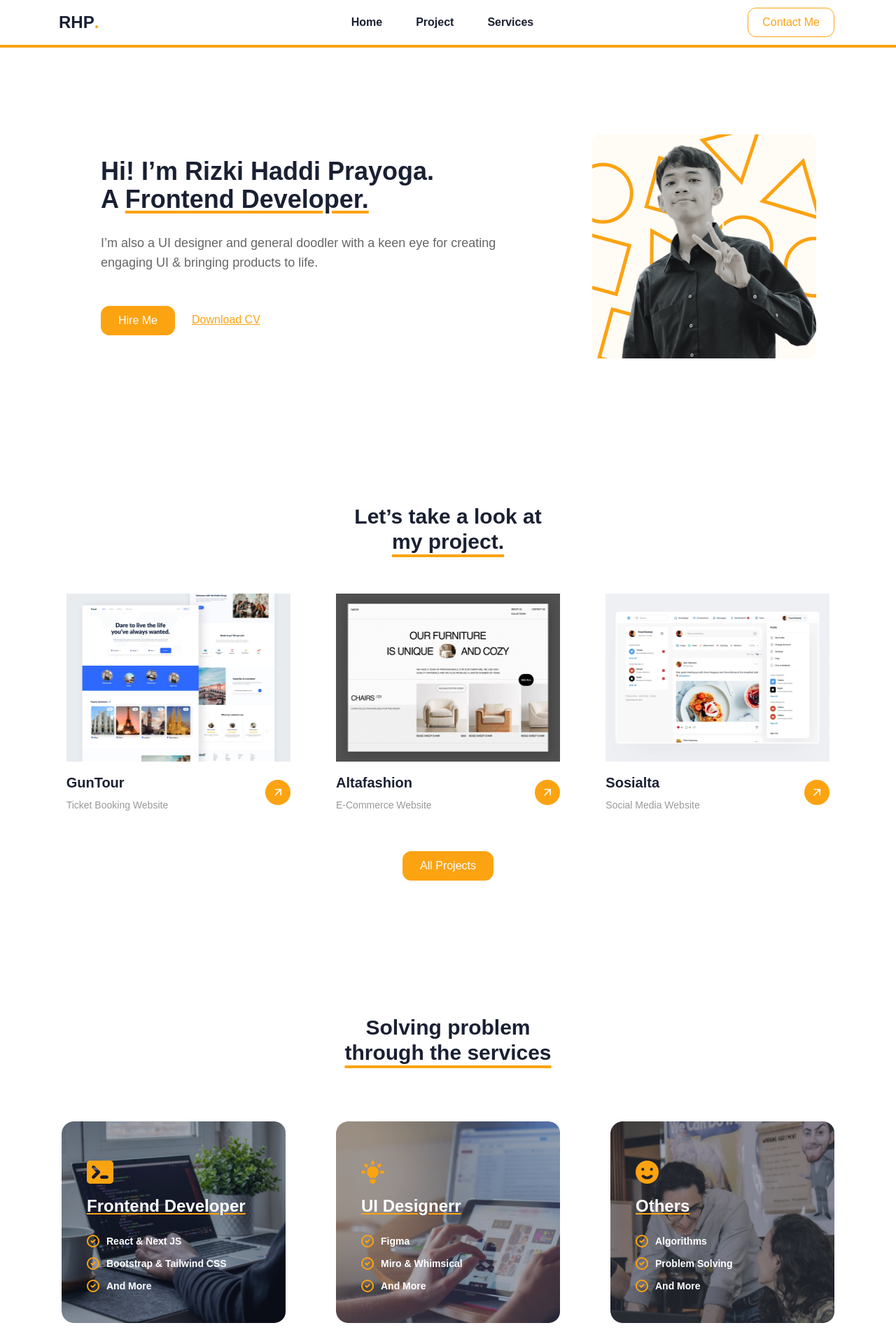
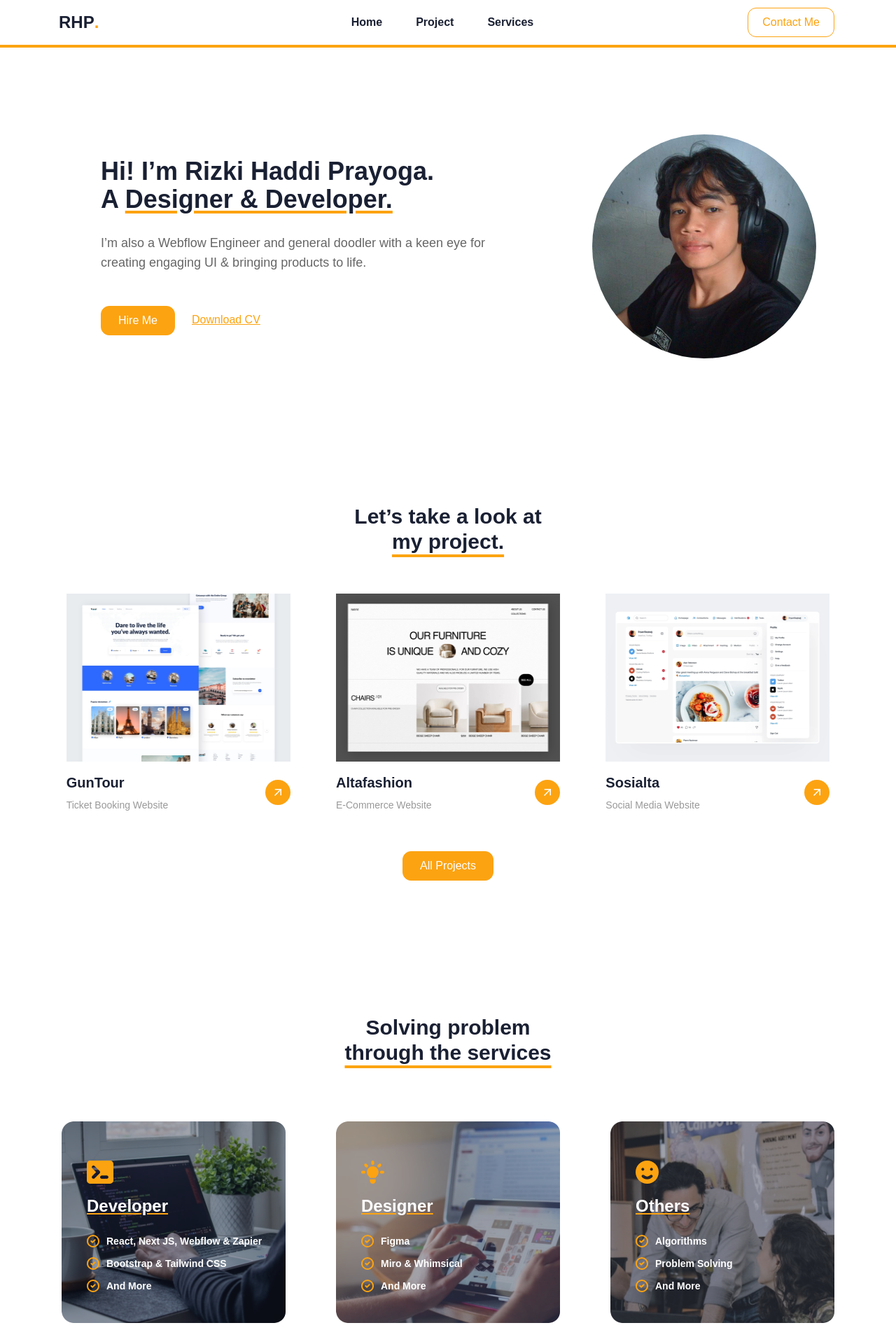
Before and after one commit to RizuMong/personal-website, a React (Vite) app: page / in a window 1280 px wide. Shown: the top 1920 px of the page at 70% size. Built offline with nearby package versions, Linux system fonts and the light colour scheme.

Commit message:
update: update profile picture and fix hero

```diff
--- a/src/components/Footer.jsx
+++ b/src/components/Footer.jsx
@@ -7,7 +7,7 @@ import Instagram from "../assets/instagram.svg";
 
 const Footer = () => {
   return (
-    <footer className="bg-secondary w-full mt-64">
+    <footer className="bg-secondary w-full mt-28">
       <div className="ml-4 sm:ml-4 md:ml-7 lg:ml-12 xl:ml-20 pt-10 pb-16">
         <h3 className="font-bold text-2xl text-primary selection:bg-orange-400 selection:text-white">
           Get in touch!
--- a/src/components/Hero.jsx
+++ b/src/components/Hero.jsx
@@ -1,24 +1,25 @@
 import React from "react";
 
-import imgHero from "../assets/img/img_hero.png";
+// import imgHero from "../assets/img/img_hero.png";
+import imgHeroNew from "../assets/img/profile.jpg";
 
 const Hero = () => {
   return (
     <section className="container mx-auto px-1 md:px-0 grid lg:grid-cols-2 md:grid-cols-2 xl:grid-cols-7 mt-10 md:mt-14 lg:mt-32 xl:mt-32 place-items-center items-center">
       <img
         className="w-[300px] mb-10 md:hidden lg:hidden xl:hidden"
-        src={imgHero}
+        src={imgHeroNew}
         alt="Image Hero"
       />
       <div className="xl:col-span-4 ml-4 md:ml-8 lg:ml-24 xl:ml-36">
         <h2 className="font-extrabold text-secondary text-2xl md:text-2xl lg:text-[28px] xl:text-4xl selection:bg-orange-400">
           Hi! I’m Rizki Haddi Prayoga. <br /> A{" "}
           <span className="underline decoration-4 underline-offset-4 decoration-primary">
-            Frontend Developer.
+            Designer & Developer.
           </span>
         </h2>
         <p className="font-medium text-sm md:text-xs lg:text-sm xl:text-lg text-[#666666] mt-7 mb-12 selection:bg-orange-400 selection:text-white">
-          I’m also a UI designer and general doodler with a keen eye for
+          I’m also a Webflow Engineer and general doodler with a keen eye for
           creating engaging UI & bringing products to life.
         </p>
         <div className="flex">
@@ -39,8 +40,8 @@ const Hero = () => {
         </div>
       </div>
       <img
-        className="xl:col-span-3 md:w-64 lg:w-72 xl:w-80 hidden md:flex lg:flex xl:flex hover:animate-pulse"
-        src={imgHero}
+        className="xl:col-span-3 md:w-64 lg:w-72 xl:w-80 hidden md:flex lg:flex xl:flex hover:animate-pulse rounded-full"
+        src={imgHeroNew}
         alt="Image Hero"
       />
     </section>
--- a/src/pages/Index.jsx
+++ b/src/pages/Index.jsx
@@ -84,12 +84,12 @@ const Index = () => {
             <div className="pl-9 pt-14">
               <img src={icon_fe} alt="Icon Frontend" />
               <h5 className="text-white font-bold text-2xl mt-4 underline decoration-2 underline-offset-2 decoration-primary">
-                Frontend Developer
+                Developer
               </h5>
               <div className="flex gap-[10px] mt-6">
                 <img src={icon_service} alt="Icon Service" />
                 <p className="text-white font-semibold text-sm">
-                  React & Next JS
+                  React, Next JS, Webflow & Zapier
                 </p>
               </div>
               <div className="flex gap-[10px] mt-3">
@@ -108,7 +108,7 @@ const Index = () => {
             <div className="pl-9 pt-14">
               <img src={icon_ui} alt="Icon Frontend" />
               <h5 className="text-white font-bold text-2xl mt-4 underline decoration-2 underline-offset-2 decoration-primary">
-                UI Designerr
+                Designer
               </h5>
               <div className="flex gap-[10px] mt-6">
                 <img src={icon_service} alt="Icon Service" />
@@ -188,12 +188,12 @@ const Index = () => {
         </div>
 
         {/* Last CTA */}
-        <div className="container bg-[url('../assets/img/img_cta.svg')] mx-auto mt-40 overflow-hidden sm:mb-0 rounded-2xl bg-cover h-64 md:w-[720px] lg:w-[860px] xl:w-[1200px]">
+        <div className="container bg-[url('../assets/img/img_cta.svg')] w-80 mx-auto mt-28 overflow-hidden sm:mb-0 rounded-2xl bg-cover h-64 md:w-[720px] lg:w-[860px] xl:w-[1200px]">
           <div className="py-[50px]">
-            <header className="font-bold text-2xl md:text-2xl lg:text-3xl xl:text-3xl text-white underline decoration-4 underline-offset-8 decoration-primary text-center hover:animate-pulse">
+            <header className="font-bold text-xl md:text-2xl lg:text-3xl xl:text-3xl text-white underline decoration-4 underline-offset-8 decoration-primary text-center hover:animate-pulse">
               Have a project? Let's talk
             </header>
-            <p className="font-medium text-sm text-[#E6E6E6] mt-4 text-center">
+            <p className="font-medium text-xs md:text-sm text-[#E6E6E6] mt-4 text-center">
               Let's collaborate, and I'll do my best to assist you.
             </p>
             <a href="mailto:rizkihaddiprayoga@gmail.com">
```
Also changed, not shown: src/assets/img/profile.jpg (added).
